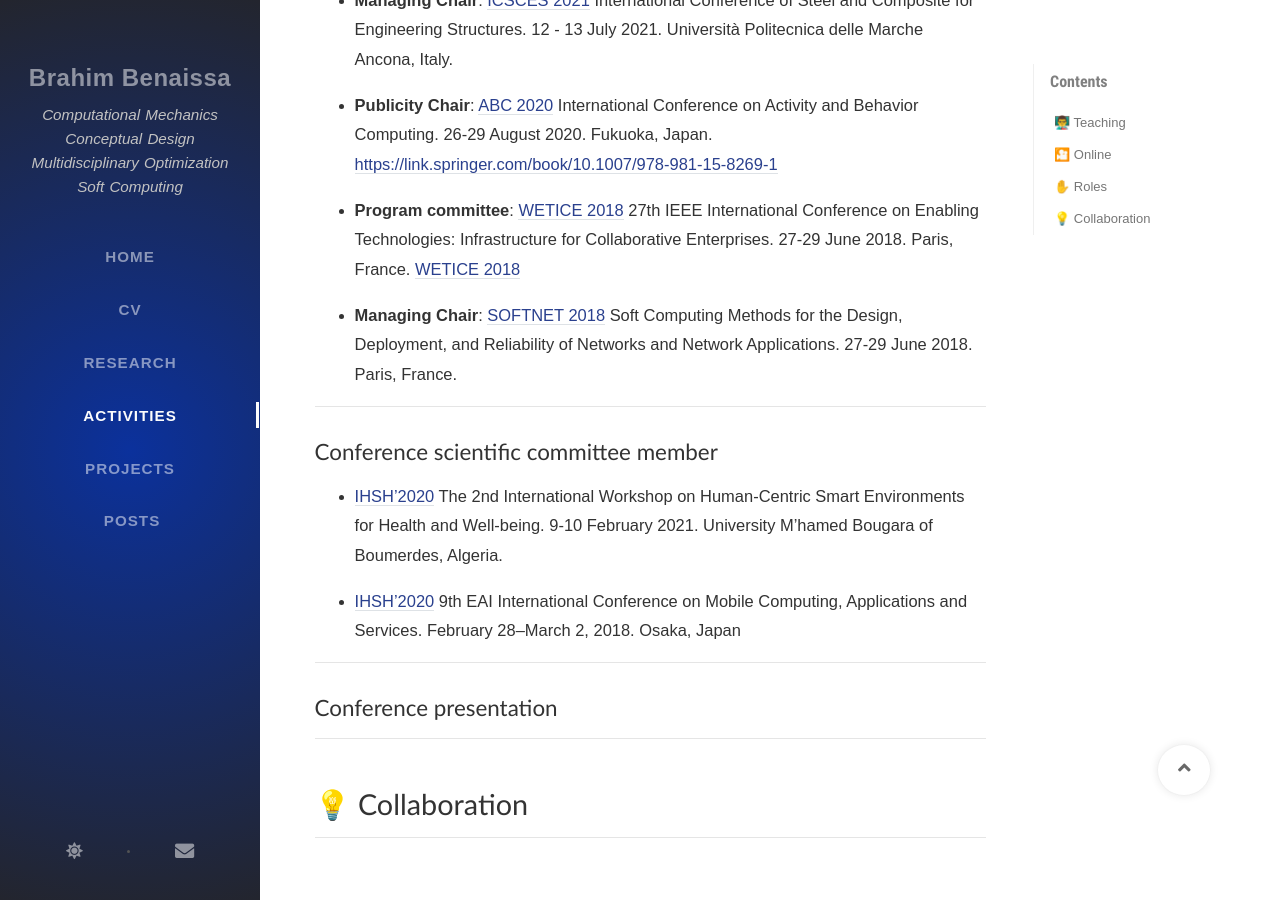
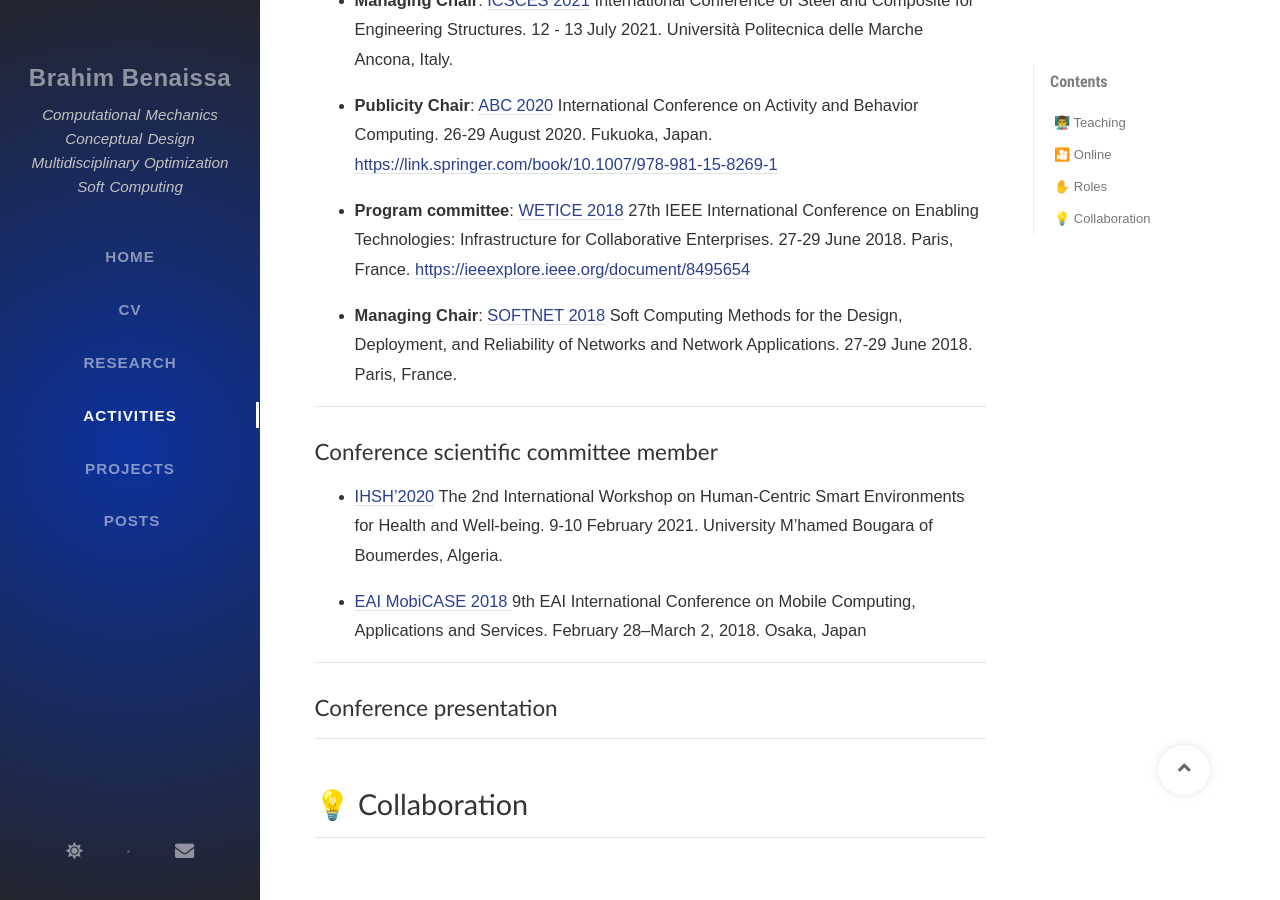
Before and after one commit to Brahim-Benaissa/Brahim-Benaissa.github.io, a Jekyll site: the page built from tabs/activities.md, in a window 1280 px wide and 900 px high, scrolled down 2153 px. Built offline with Jekyll 4.4.1, drawn with Linux system fonts in a browser that asks for light colours; nearby versions of some CDN libraries; some web fonts are replaced; comment, search, counter and statistics services are not loaded.

Commit message:
Update activities.md

```diff
--- a/tabs/activities.md
+++ b/tabs/activities.md
@@ -79,7 +79,7 @@ toc: true
 
 - **Publicity Chair**: <a href="https://abc-research.github.io/2020/" target="_blank"> ABC 2020</a> International Conference on Activity and Behavior Computing. 26-29 August 2020. Fukuoka, Japan. <a href="https://link.springer.com/book/10.1007/978-981-15-8269-1" target="_blank"> https://link.springer.com/book/10.1007/978-981-15-8269-1</a>
 
-- **Program committee**: <a href="https://eexposit.perso.univ-pau.fr/wetice/" target="_blank"> WETICE 2018</a> 27th IEEE International Conference on Enabling Technologies: Infrastructure for Collaborative Enterprises. 27-29 June 2018. Paris, France. <a href="https://ieeexplore.ieee.org/document/8495654" target="_blank"> WETICE 2018</a>
+- **Program committee**: <a href="https://eexposit.perso.univ-pau.fr/wetice/" target="_blank"> WETICE 2018</a> 27th IEEE International Conference on Enabling Technologies: Infrastructure for Collaborative Enterprises. 27-29 June 2018. Paris, France. <a href="https://ieeexplore.ieee.org/document/8495654" target="_blank"> https://ieeexplore.ieee.org/document/8495654</a>
 
 - **Managing Chair**: <a href="http://www.olab-dynamics.net/wetice2018/softnet.html" target="_blank"> SOFTNET 2018</a> Soft Computing Methods for the Design, Deployment, and Reliability of Networks and Network Applications. 27-29 June 2018. Paris, France.
 
@@ -89,7 +89,7 @@ toc: true
 
 - <a href="https://ieeexplore.ieee.org/xpl/conhome/9378700/proceeding" target="_blank"> IHSH'2020</a>  The 2nd International Workshop on Human-Centric Smart Environments for Health and Well-being.  9-10 February 2021. University M’hamed Bougara of Boumerdes, Algeria.
 
-- <a href="https://link.springer.com/book/10.1007/978-3-319-90740-6" target="_blank"> IHSH'2020</a>  9th EAI International Conference on Mobile Computing, Applications and Services. February 28–March 2, 2018. Osaka, Japan
+- <a href="https://link.springer.com/book/10.1007/978-3-319-90740-6" target="_blank"> EAI MobiCASE 2018 </a>  9th EAI International Conference on Mobile Computing, Applications and Services. February 28–March 2, 2018. Osaka, Japan
 
 ---
 
```
